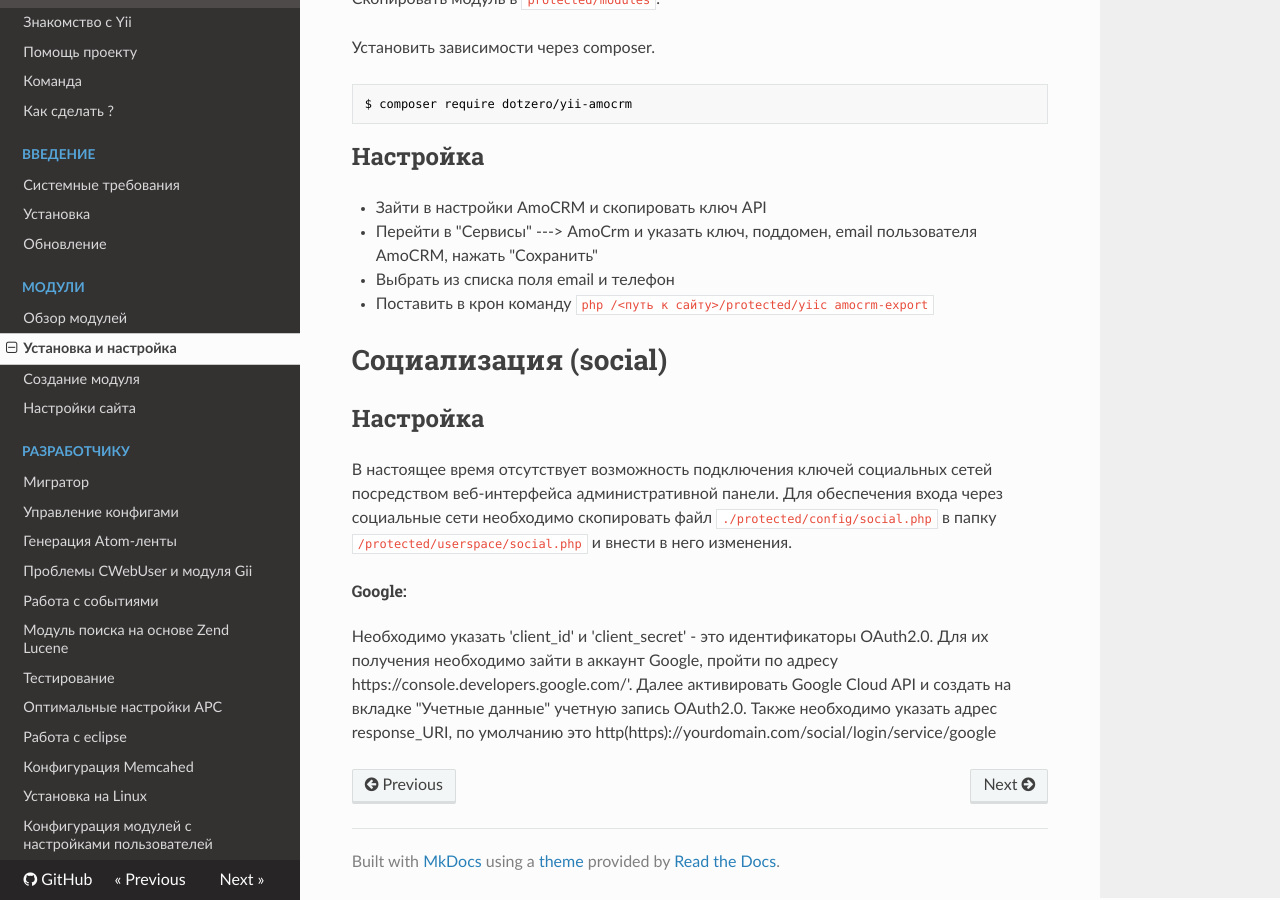
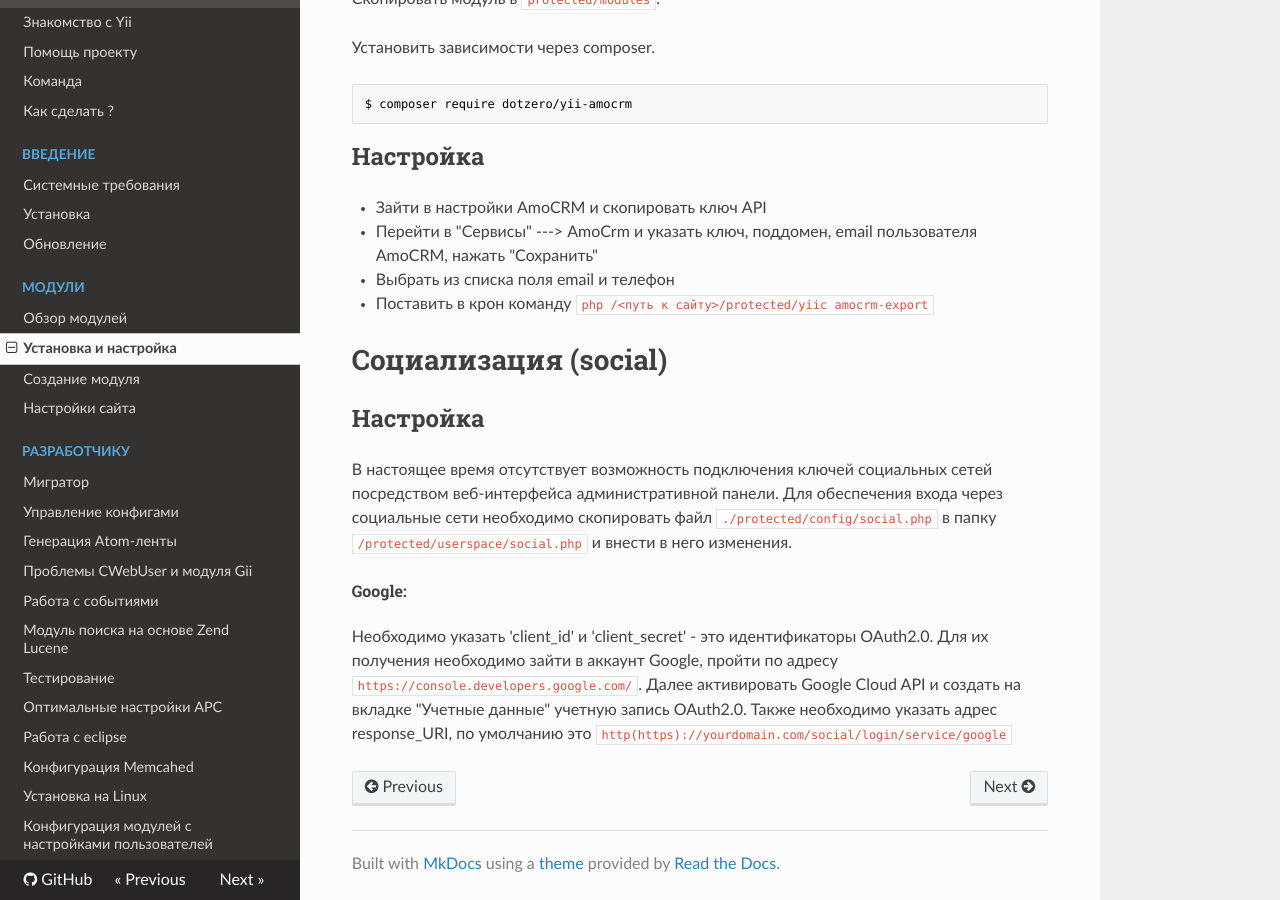
Before and after one commit to amyLabs/yupe-guides, an MkDocs documentation site: the page built from docs/module-config.md, in a window 1280 px wide and 900 px high, scrolled down 5494 px. Built offline with MkDocs 1.6.1, drawn with Linux system fonts in a browser that asks for light colours; nearby versions of some CDN libraries; old or Windows-style settings are respelled for this version of MkDocs.

```diff
--- a/docs/module-config.md
+++ b/docs/module-config.md
@@ -122,4 +122,4 @@ $ composer require dotzero/yii-amocrm
 В настоящее время отсутствует возможность подключения ключей социальных сетей посредством веб-интерфейса административной панели. Для обеспечения входа через социальные сети необходимо скопировать файл `./protected/config/social.php` в папку `/protected/userspace/social.php` и внести в него изменения.
 
 ###### Google:
-Необходимо указать 'сlient_id' и 'client_secret' - это идентификаторы OAuth2.0. Для их получения необходимо зайти в аккаунт Google, пройти по адресу https://console.developers.google.com/'. Далее активировать Google Cloud API и создать на вкладке "Учетные данные" учетную запись OAuth2.0. Также необходимо указать адрес response_URI, по умолчанию это http(https)://yourdomain.com/social/login/service/google
+Необходимо указать 'сlient_id' и 'client_secret' - это идентификаторы OAuth2.0. Для их получения необходимо зайти в аккаунт Google, пройти по адресу `https://console.developers.google.com/`. Далее активировать Google Cloud API и создать на вкладке "Учетные данные" учетную запись OAuth2.0. Также необходимо указать адрес response_URI, по умолчанию это `http(https)://yourdomain.com/social/login/service/google`
```
